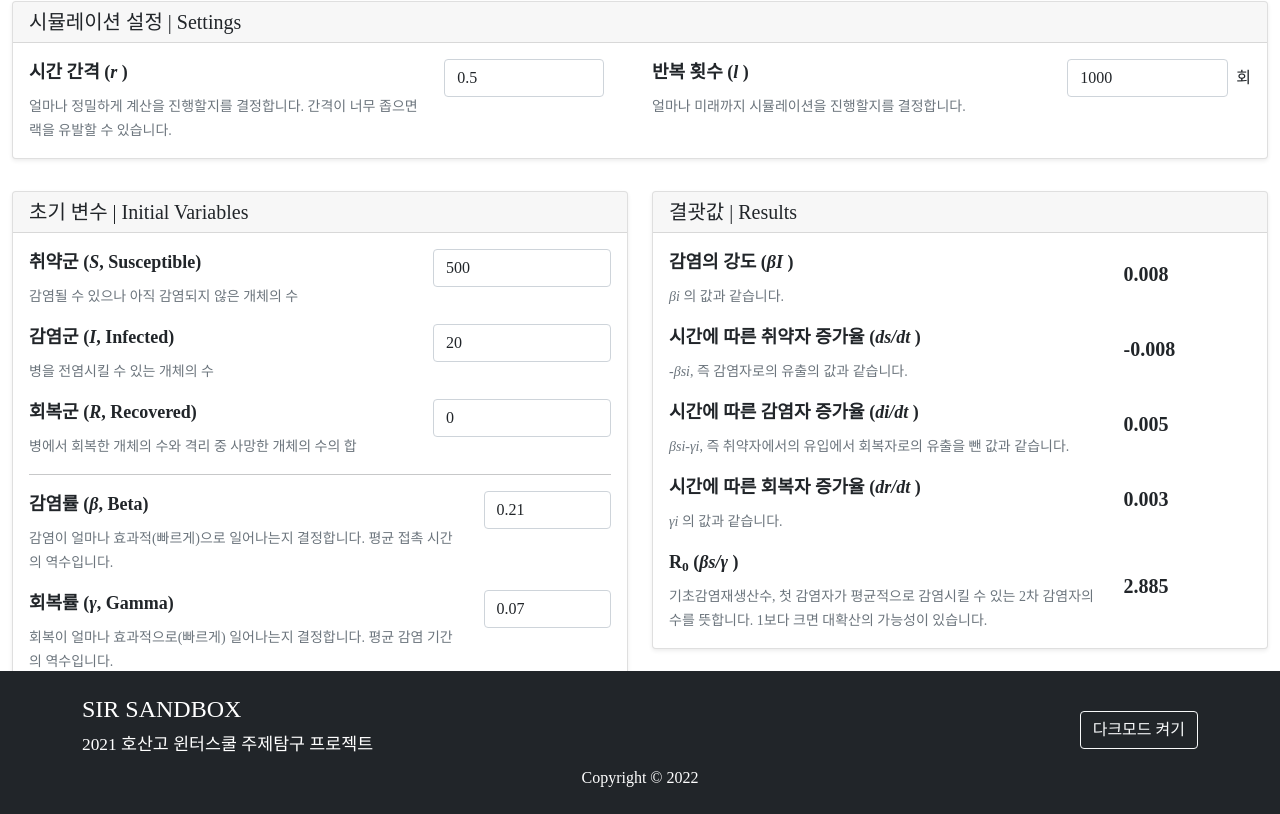
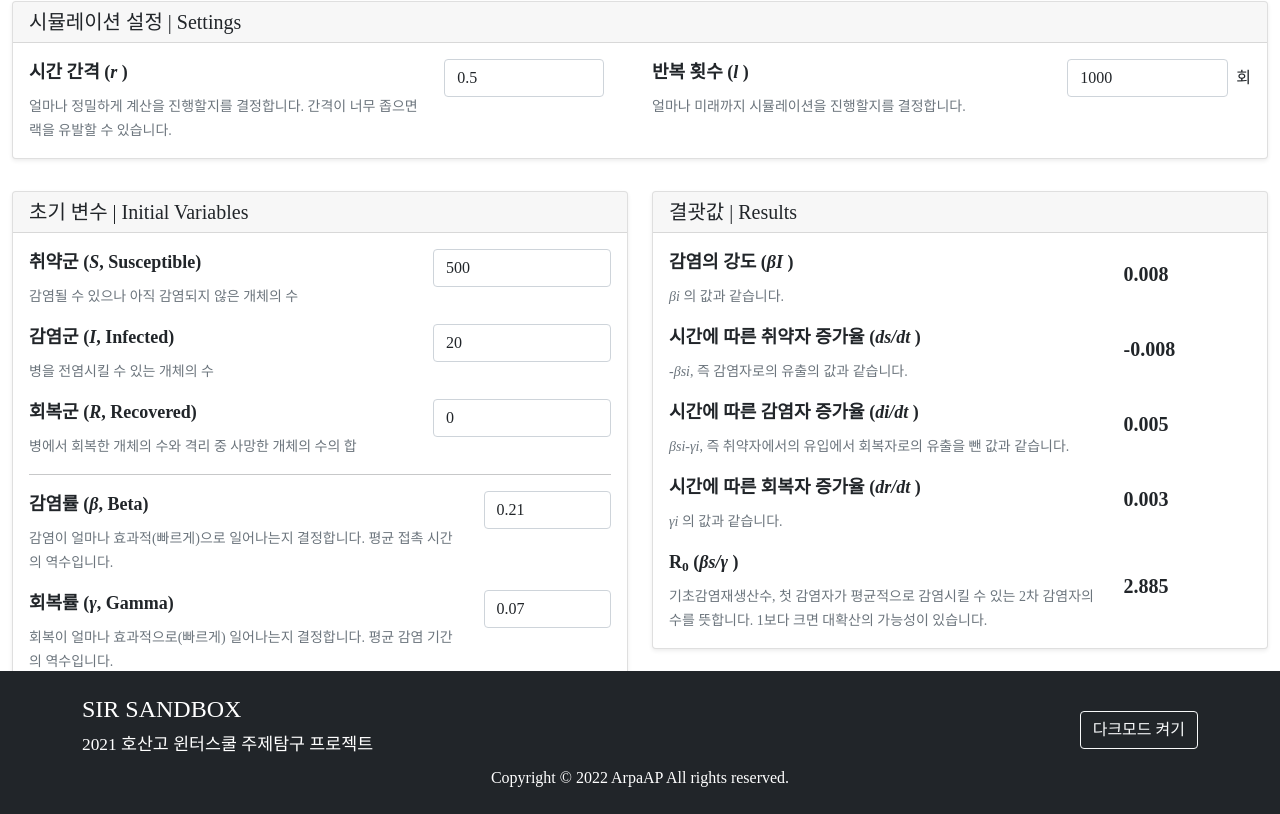
Before and after one commit to ArpaAP/sir-sandbox, a React (Create React App) app: page / in a window 1280 px wide. Shown: the part 782-1596 px from the top of the page. Built offline with nearby package versions, Linux system fonts and the light colour scheme; a web font is replaced by a local one.

Commit message:
Update Footer.tsx

```diff
--- a/src/components/Footer.tsx
+++ b/src/components/Footer.tsx
@@ -41,7 +41,7 @@ const Footer: React.FC = () => {
             </Button>
           </Col>
         </Row>
-        <div className="text-center">Copyright © 2022</div>
+        <div className="text-center">Copyright © 2022 ArpaAP All rights reserved.</div>
       </Container>
     </footer>
   );
```
